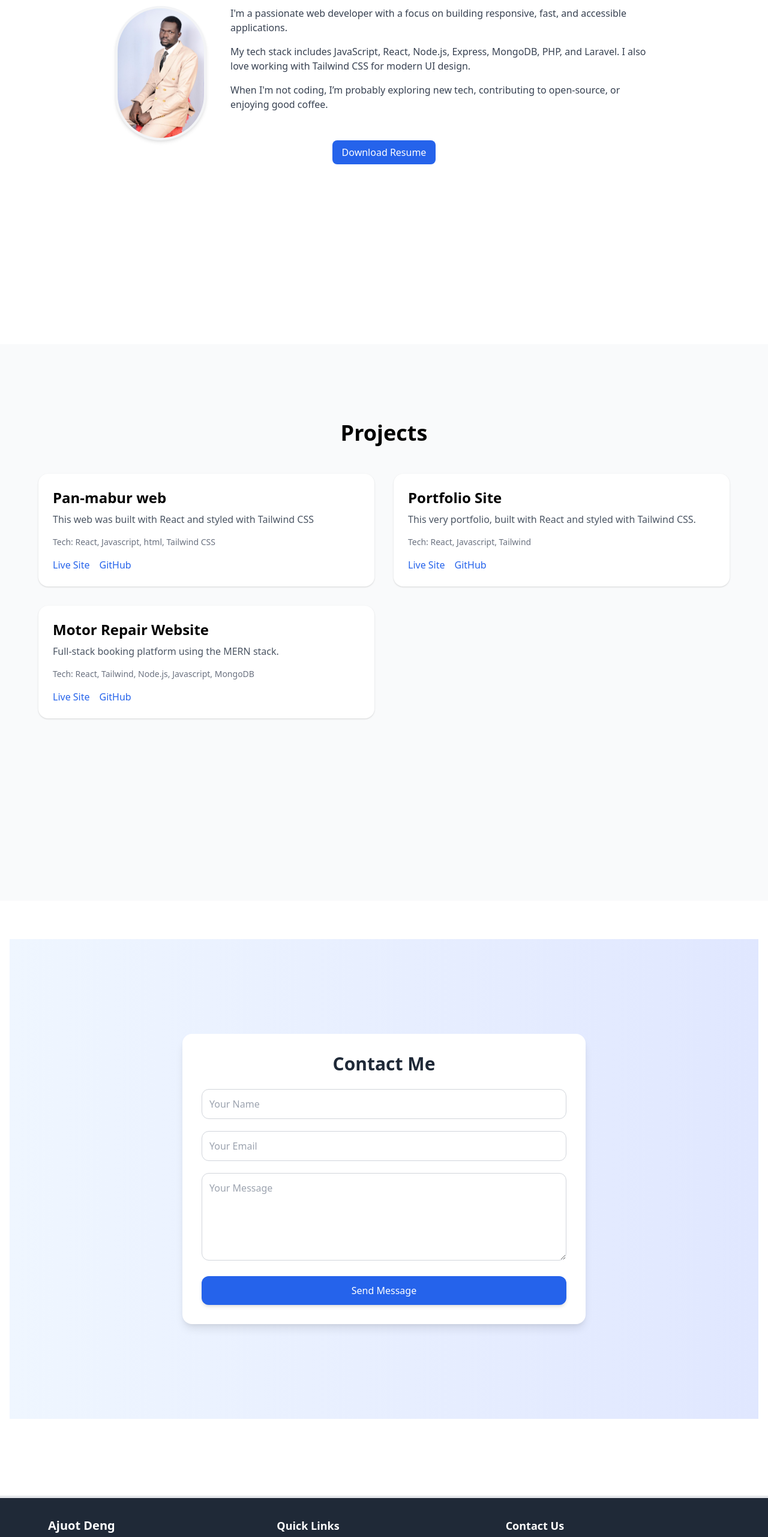
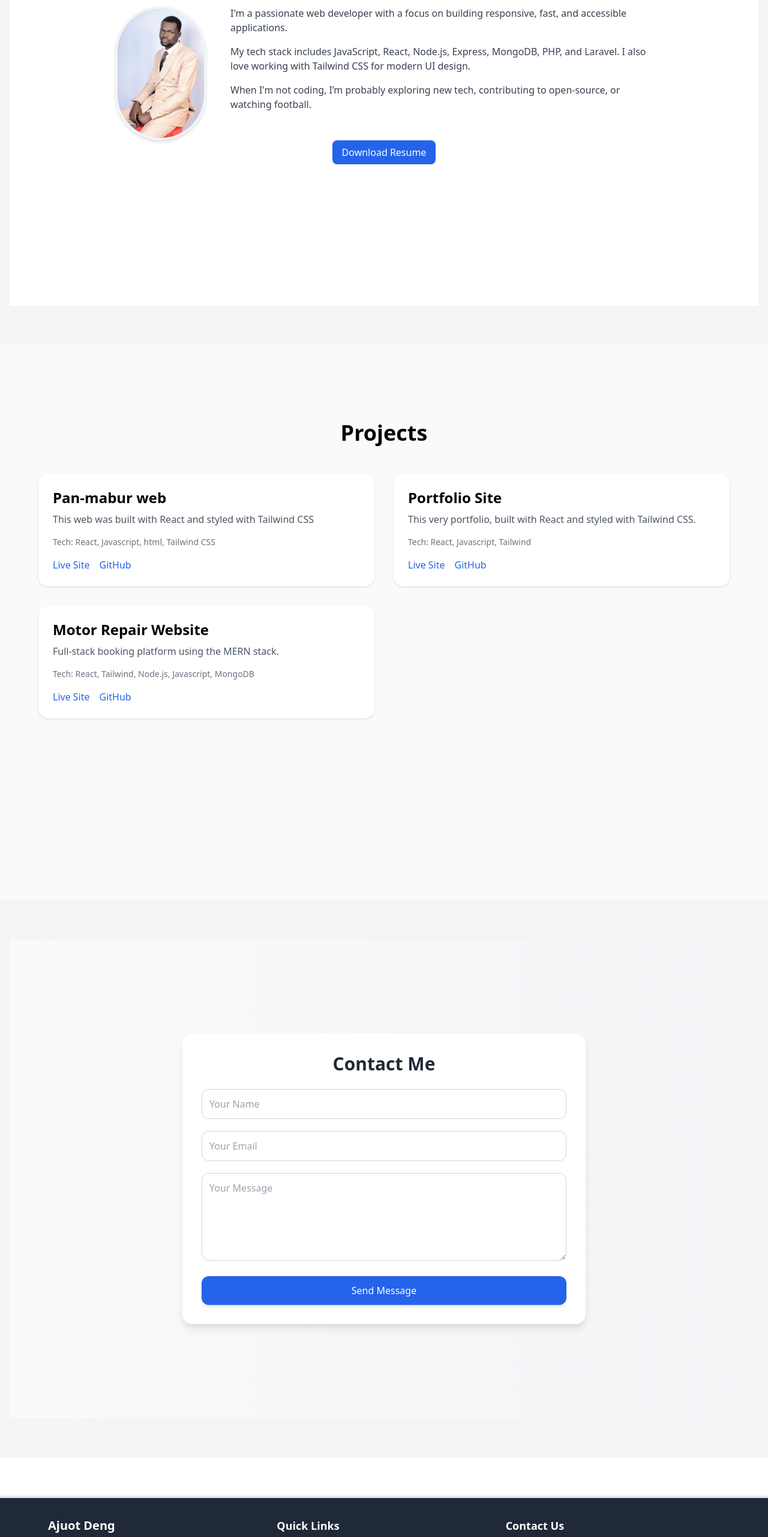
Before and after one commit to Ajuotdeng/portfolio-site, a React (Create React App) app: page / in a window 1280 px wide. Shown: the part 1154-3717 px from the top of the page at 60% size. Built offline with nearby package versions, Linux system fonts and the light colour scheme.

Commit message:
Portfolio
Enhanced the homepage appearance

```diff
--- a/src/components/About.jsx
+++ b/src/components/About.jsx
@@ -18,7 +18,7 @@ export default function About() {
             My tech stack includes JavaScript, React, Node.js, Express, MongoDB, PHP, and Laravel. I also love working with Tailwind CSS for modern UI design.
           </p>
           <p className="text-gray-700">
-            When I'm not coding, I’m probably exploring new tech, contributing to open-source, or enjoying good coffee.
+            When I'm not coding, I’m probably exploring new tech, contributing to open-source, or watching football.
           </p>
         </div>
       </div>
--- a/src/components/Contact.jsx
+++ b/src/components/Contact.jsx
@@ -36,7 +36,7 @@ export default function Contact() {
   };
 
   return (
-    <section className="flex items-center justify-center min-h-screen p-6 bg-gradient-to-r from-blue-50 to-indigo-100">
+    <section className="flex items-center justify-center min-h-screen p-6 bg-gradient-to-r from-gray-50 to-gray-100">
       <div className="w-full max-w-2xl p-8 bg-white shadow-lg rounded-2xl">
         <h2 className="mb-6 text-3xl font-bold text-center text-gray-800">
           Contact Me
--- a/src/components/pages/Home.jsx
+++ b/src/components/pages/Home.jsx
@@ -13,7 +13,7 @@ export default function Home() {
   };
 
   return (
-    <div className="min-h-screen bg-white">
+    <div className="min-h-screen bg-gray-100">
       {/* Hero Section */}
       <section className="flex flex-col items-center justify-center min-h-screen px-4 py-12 text-center">
         <h1 className="mb-4 text-3xl font-bold sm:text-4xl md:text-5xl">
@@ -46,7 +46,7 @@ export default function Home() {
       </section>
 
       {/* Projects Preview Section */}
-      <section  className="py-12 md:py-16 bg-gray-50">
+      <section  className="py-12 bg-gray-50 md:py-16">
         <div className="container px-4 mx-auto">
           <Projects />
         </div>
```
